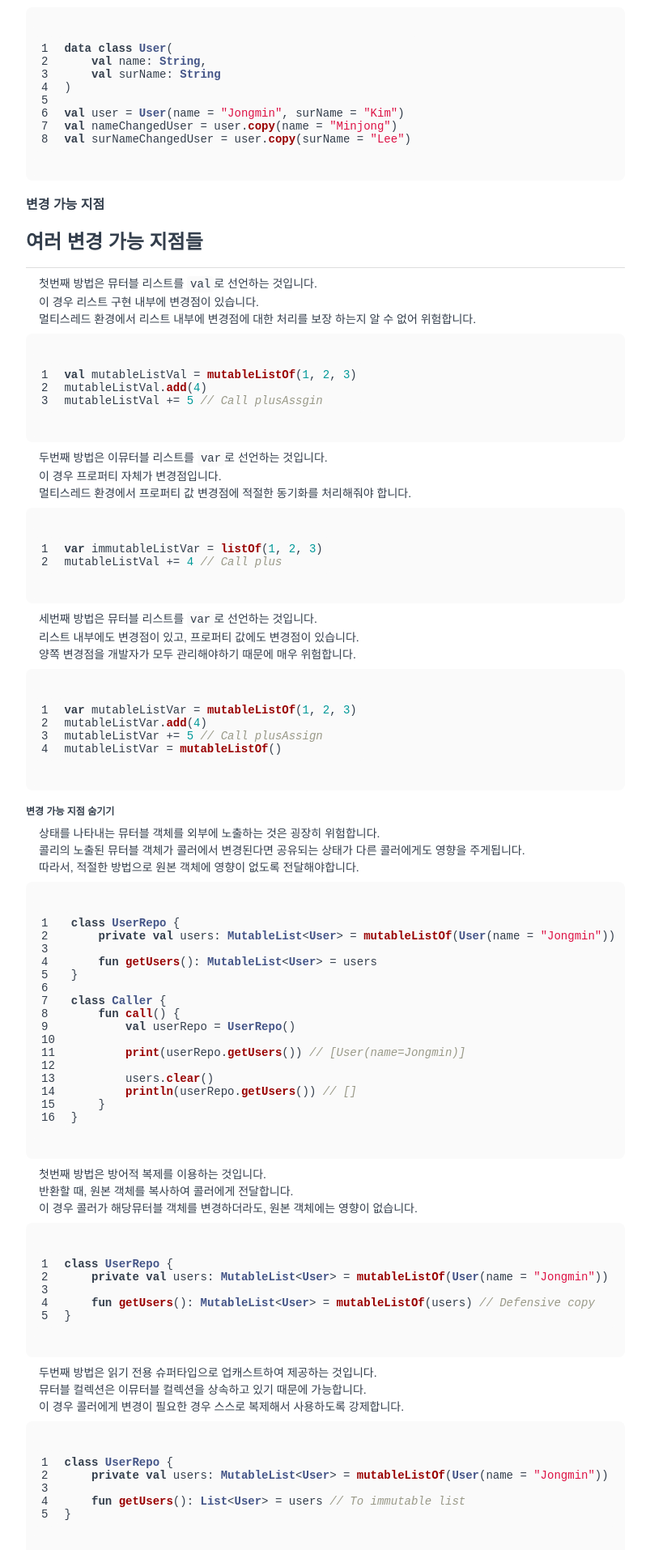
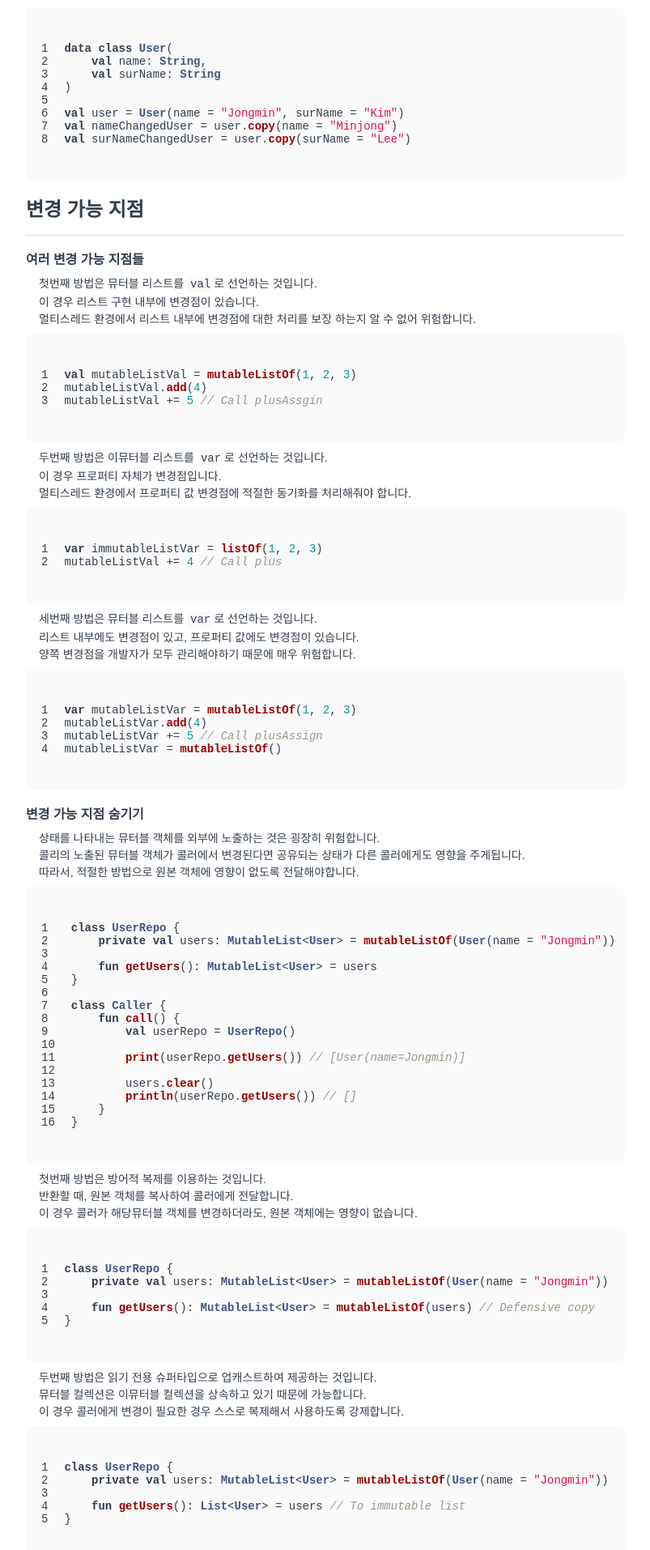
Before and after one commit to gripcorp/devblog, a Jekyll site: the page built from _posts/2022-05-08-limit-mutability.md, in a window 1280 px wide. Shown: the part 3250-5164 px from the top of the page at 81% size, without its empty margins (238-1041 px from the left). Built offline with Jekyll 4.4.1, drawn with Linux system fonts in a browser that asks for light colours.

````diff
--- a/_posts/2022-05-08-limit-mutability.md
+++ b/_posts/2022-05-08-limit-mutability.md
@@ -160,9 +160,9 @@ val nameChangedUser = user.copy(name = "Minjong")
 val surNameChangedUser = user.copy(surName = "Lee")
 ```
 
-### 변경 가능 지점
+## 변경 가능 지점
 
-## 여러 변경 가능 지점들
+### 여러 변경 가능 지점들
 - 첫번째 방법은 뮤터블 리스트를 `val`로 선언하는 것입니다.
 - 이 경우 리스트 구현 내부에 변경점이 있습니다.
 - 멀티스레드 환경에서 리스트 내부에 변경점에 대한 처리를 보장 하는지 알 수 없어 위험합니다.
@@ -193,7 +193,7 @@ mutableListVar += 5 // Call plusAssign
 mutableListVar = mutableListOf()
 ```
 
-#### 변경 가능 지점 숨기기
+### 변경 가능 지점 숨기기
 - 상태를 나타내는 뮤터블 객체를 외부에 노출하는 것은 굉장히 위험합니다.
 - 콜리의 노출된 뮤터블 객체가 콜러에서 변경된다면 공유되는 상태가 다른 콜러에게도 영향을 주게됩니다.
 - 따라서, 적절한 방법으로 원본 객체에 영향이 없도록 전달해야합니다.
@@ -241,7 +241,7 @@ class UserRepo {
 }
 ```
 
-### 요약정리
+## 요약정리
 1. `var`보다는 `val`을 이용해주세요.
 1. 뮤터블 객체보다는 이뮤터블 객체를 이용해주세요.
 1. 객체의 변경이 필요한 경우 이뮤터블 객체를 `data` 클래스로 만들고 `copy` 메소드를 이용해주세요.
````
